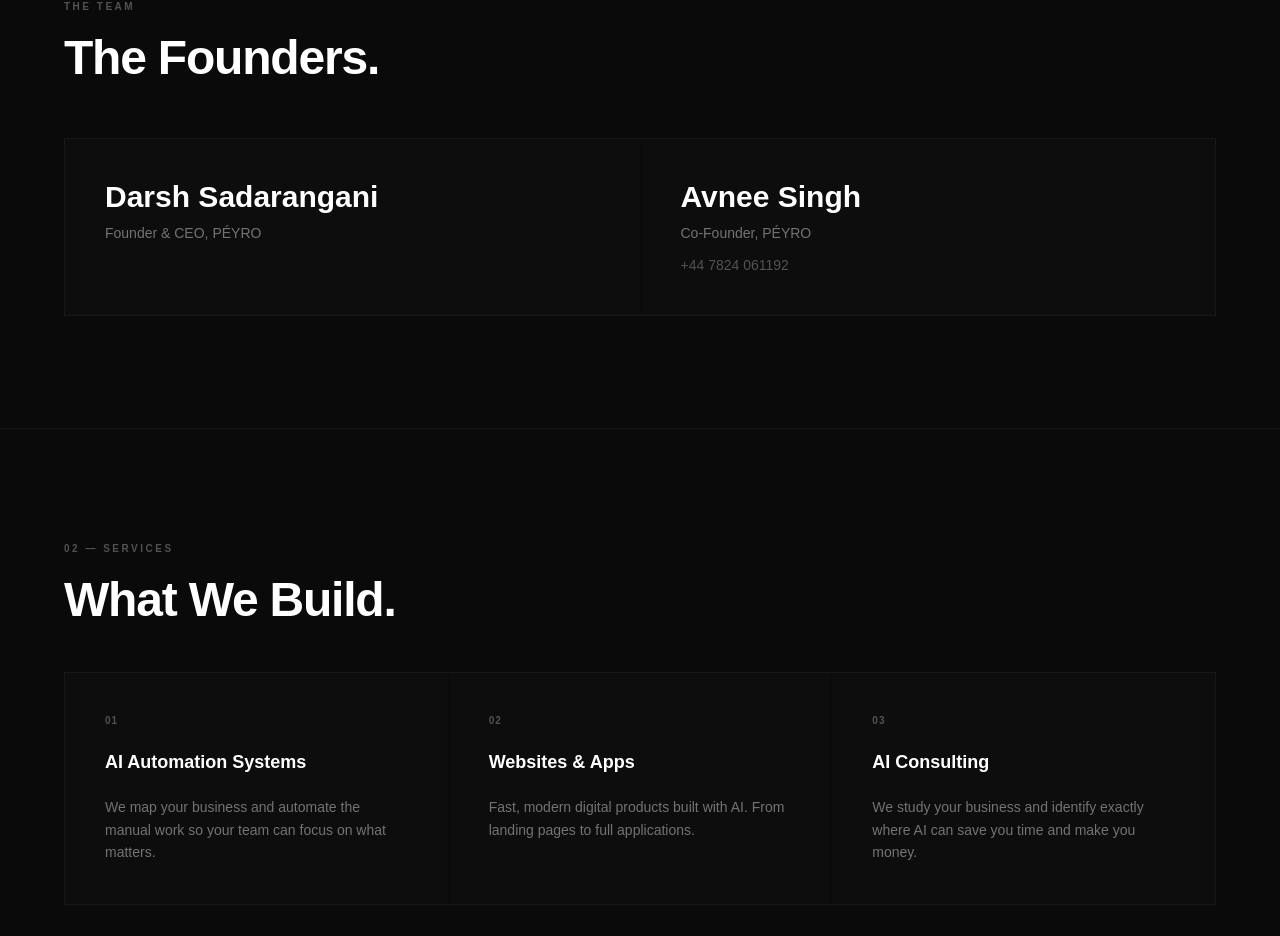
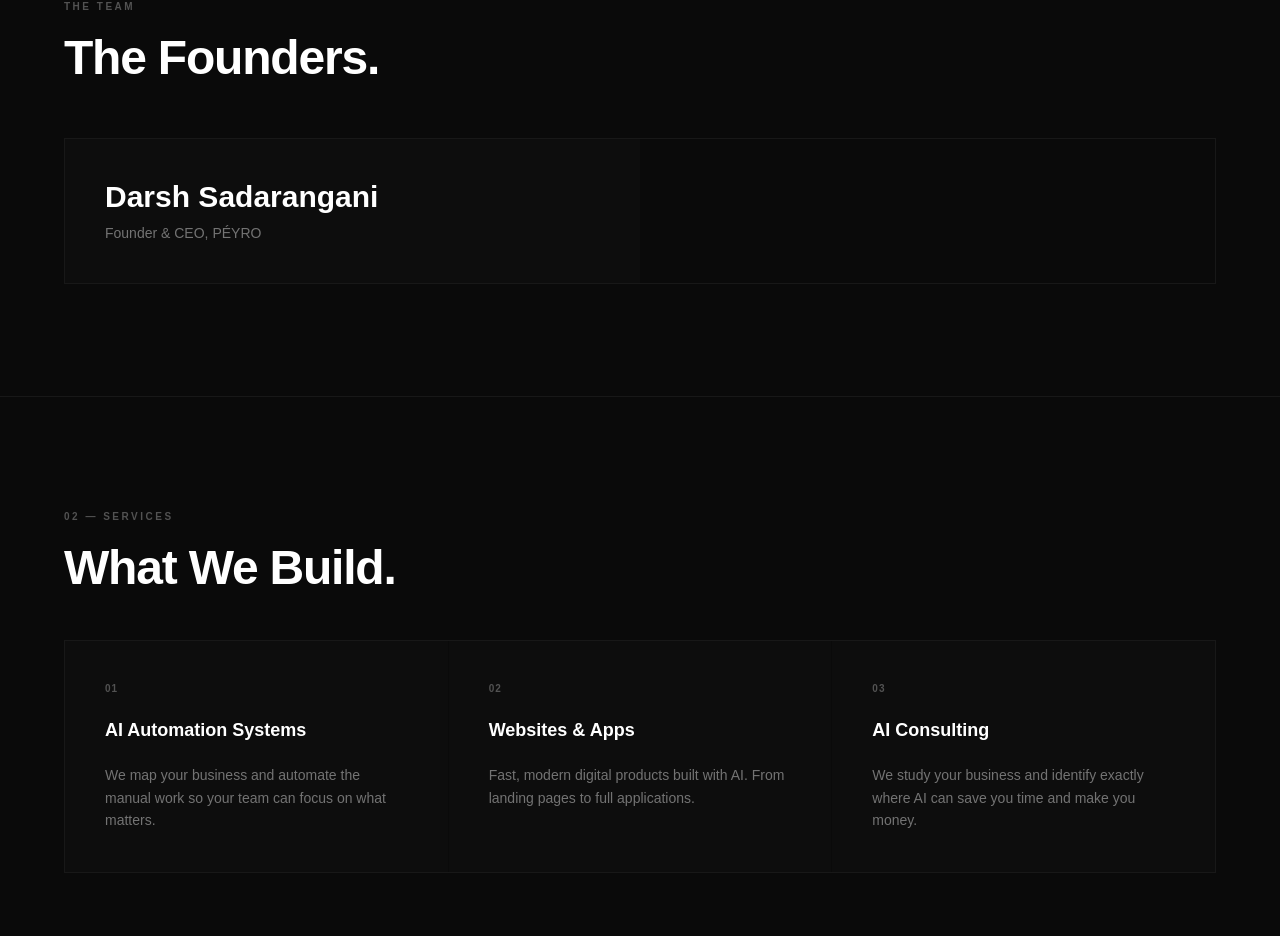
Before and after one commit to darshsada55-stack/darsh-website, a Next.js app: page / in a window 1280 px wide. Shown: the part 1299-2235 px from the top of the page. Built offline with nearby package versions, Linux system fonts and the light colour scheme.

Commit message:
Remove Avnee Singh from Founders section
https://claude.ai/code/session_01Su3TQM95GX5aeZu59Hegak

```diff
--- a/app/components/Founder.tsx
+++ b/app/components/Founder.tsx
@@ -4,7 +4,6 @@ import { useFadeInOnScroll } from "../hooks/useFadeInOnScroll";
 
 const founders = [
   { name: "Darsh Sadarangani", role: "Founder & CEO" },
-  { name: "Avnee Singh", role: "Co-Founder", contact: "+44 7824 061192" },
 ];
 
 export default function Founder() {
```
